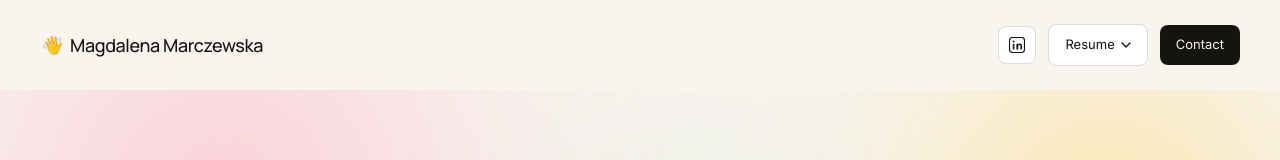
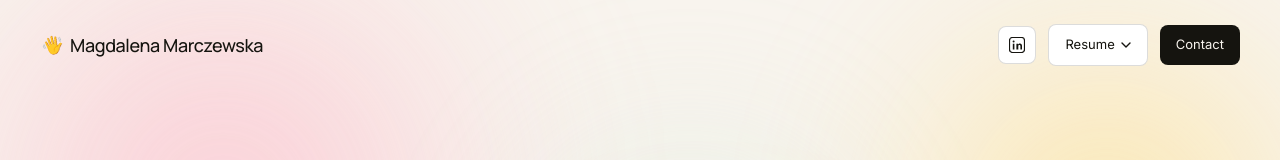
Before and after one commit to magssydesigns/portfolio, a Next.js app: page / in a window 1280 px wide. Shown: the top 160 px of the page. Built offline with nearby package versions, Linux system fonts and the light colour scheme.

Commit message:
Make nav bar transparent at the top, glass only when scrolled
Resting state switched from bg-paper to bg-transparent so the nav
disappears into the page (letting the homepage gradient show through)
until scrolled, at which point it still gets the existing frosted
glass treatment.

```diff
--- a/src/components/Nav.tsx
+++ b/src/components/Nav.tsx
@@ -18,7 +18,7 @@ export default function Nav() {
   return (
     <header
       className={`fixed inset-x-0 top-0 z-50 transition-all duration-300 ${
-        scrolled ? "bg-white/70 backdrop-blur-md backdrop-saturate-150" : "bg-paper"
+        scrolled ? "bg-white/70 backdrop-blur-md backdrop-saturate-150" : "bg-transparent"
       }`}
     >
       <div className="mx-auto flex max-w-[1400px] items-center justify-between px-6 py-6 sm:px-10">
```
